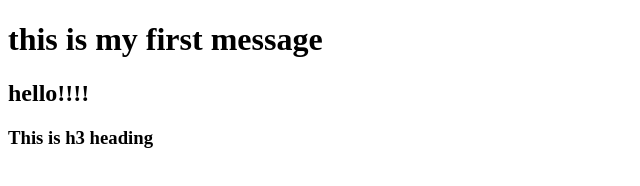
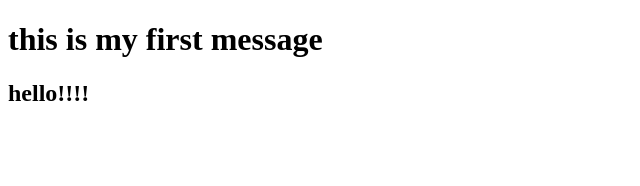
Before and after one commit to joraja2001/trial, a plain HTML site: page index.html in a window 1280 px wide. Shown: the whole page, without its empty margins (0-640 px from the left). Drawn offline with Linux system fonts and the light colour scheme.

Commit message:
Revert "This is h3 added"
This reverts commit 5a334394a73fc2665f66aa2ea224924adfa25802.

```diff
--- a/index.html
+++ b/index.html
@@ -9,6 +9,5 @@
 <body>
     <h1>this is my first message</h1>
     <h2>hello!!!!</h2>
-    <h3>This is h3 heading</h3>
 </body>
 </html>
```
